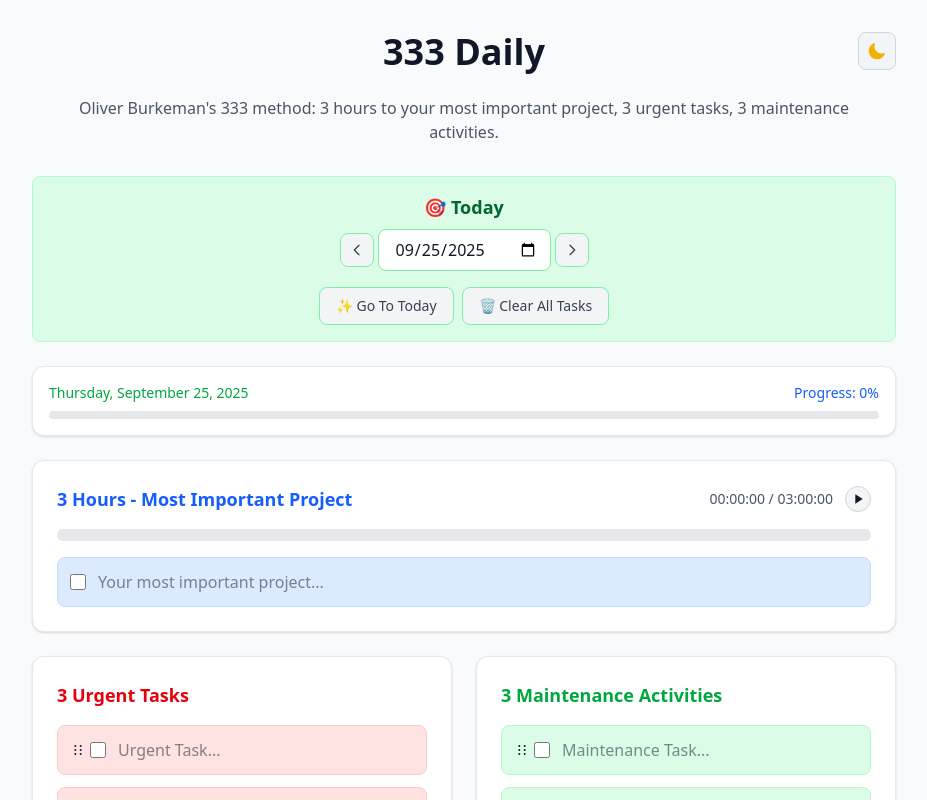
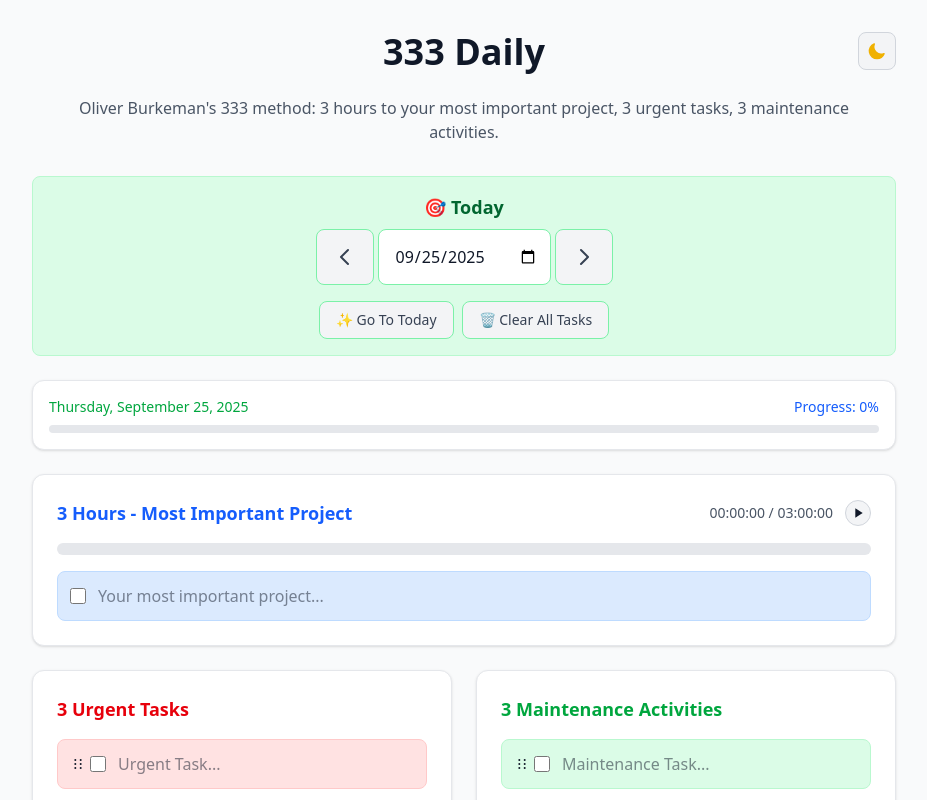
Before and after one commit to rthrs/333daily, a React (Vite) app: page / in a window 1280 px wide. Shown: the top 800 px of the page, without its empty margins (176-1103 px from the left). Built offline with nearby package versions, Linux system fonts and the light colour scheme.

Commit message:
refactor: remove unused Header component and adjust styles of date picker

```diff
--- a/src/App.jsx
+++ b/src/App.jsx
@@ -107,7 +107,6 @@
 
         {/* Task Categories */}
         {/* First Row - 3 Hours Project */}
-        <div className="mb-6">
           <ProjectCategory
             title="3 Hours - Most Important Project"
             tasks={tasks.project}
@@ -122,7 +121,6 @@
             onToggleTask={toggleTask}
             onUpdateTask={updateTask}
           />
-        </div>
 
         {/* Second Row - 3 Urgent Tasks | 3 Maintenance Activities */}
         <div className="grid grid-cols-1 md:grid-cols-2 gap-6">
--- a/src/components/DateNavigation.jsx
+++ b/src/components/DateNavigation.jsx
@@ -25,10 +25,10 @@
           const newDate = goToPreviousDay()
           onDateChange && onDateChange(newDate)
         }}
-        className={`btn-icon ${borderStyles}`}
+        className={`${borderStyles} bg-gray-100 dark:bg-gray-800 hover:bg-gray-200 dark:hover:bg-gray-700 text-gray-700 dark:text-gray-300 font-medium py-3 px-4 rounded-lg transition-colors duration-200 cursor-pointer border h-14 flex items-center justify-center`}
         title="Previous day"
       >
-        <svg className="w-4 h-4 text-gray-700 dark:text-gray-300" fill="none" stroke="currentColor" viewBox="0 0 24 24">
+        <svg className="w-6 h-6 text-gray-700 dark:text-gray-300" fill="none" stroke="currentColor" viewBox="0 0 24 24">
           <path strokeLinecap="round" strokeLinejoin="round" strokeWidth={2} d="M15 19l-7-7 7-7" />
         </svg>
       </button>
@@ -38,7 +38,7 @@
         id="date"
         value={currentDate}
         onChange={(e) => handleDateInputChange(e.target.value)}
-        className={`input-field input-field-dark w-auto pl-4 ${inputStyles}`}
+        className={`input-field input-field-dark w-auto pl-4 ${inputStyles} h-14`}
         style={{
           colorScheme: isDark ? 'dark' : 'light'
         }}
@@ -50,10 +50,10 @@
           const newDate = goToNextDay()
           onDateChange && onDateChange(newDate)
         }}
-        className={`btn-icon ${borderStyles}`}
+        className={`${borderStyles} bg-gray-100 dark:bg-gray-800 hover:bg-gray-200 dark:hover:bg-gray-700 text-gray-700 dark:text-gray-300 font-medium py-3 px-4 rounded-lg transition-colors duration-200 cursor-pointer border h-14 flex items-center justify-center`}
         title="Next day"
       >
-        <svg className="w-4 h-4 text-gray-700 dark:text-gray-300" fill="none" stroke="currentColor" viewBox="0 0 24 24">
+        <svg className="w-6 h-6 text-gray-700 dark:text-gray-300" fill="none" stroke="currentColor" viewBox="0 0 24 24">
           <path strokeLinecap="round" strokeLinejoin="round" strokeWidth={2} d="M9 5l7 7-7 7" />
         </svg>
       </button>
--- a/src/components/Header.jsx
+++ /dev/null
@@ -1,19 +0,0 @@
-import React from 'react'
-import AppTitle from './AppTitle'
-import ActionsContainer from './ActionsContainer'
-import DateNavigation from './DateNavigation'
-import ActionButtons from './ActionButtons'
-
-const Header = ({
-  currentDate,
-  onDateChange,
-  onClearAll
-}) => {
-  return (
-    <div className="text-center">
-
-    </div>
-  )
-}
-
-export default Header
--- a/src/components/ProjectCategory.jsx
+++ b/src/components/ProjectCategory.jsx
@@ -22,7 +22,7 @@
   const progress = getTimeProgress(timeSpent, timeTarget)
 
   return (
-    <div className="card card-dark">
+    <div className="card card-dark mb-6">
       <div className="flex justify-between mb-4 flex-col md:flex-row">
         <h3 className={`text-lg font-semibold ${getCategoryColor(category)} mb-3 md:mb-0`}>{title}</h3>
         <div className="flex items-center space-x-3">
--- a/src/index.css
+++ b/src/index.css
@@ -53,7 +53,7 @@
   }
 
   .input-field-dark {
-    @apply dark:bg-gray-700 dark:text-white dark:border-gray-600;
+    @apply dark:bg-gray-800 dark:text-white dark:border-gray-600;
   }
 
   /* Layout Components */
```
